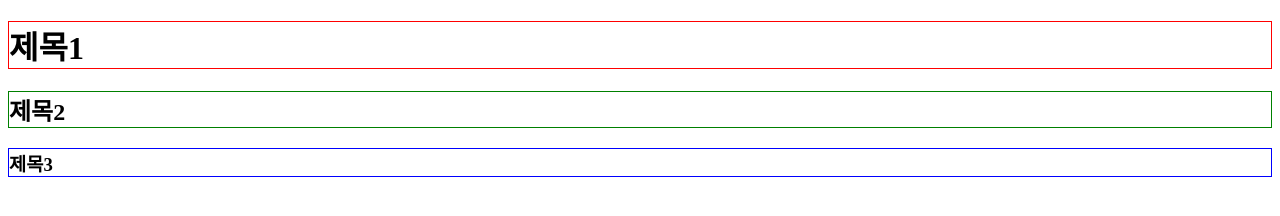
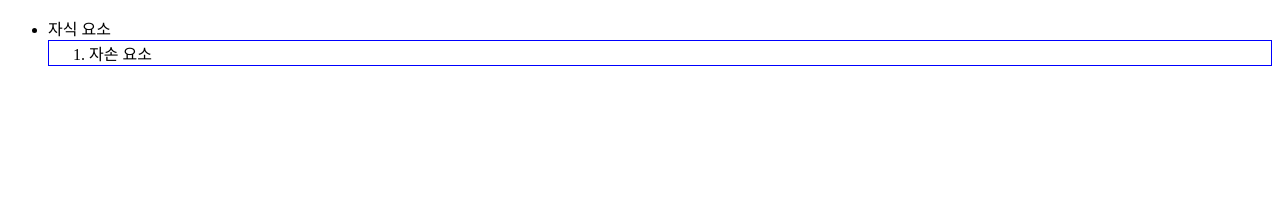
Before and after one commit to hadongkyoun/MyProject2, a plain HTML site: page index.html in a window 1280 px wide. Drawn offline with Linux system fonts and the light colour scheme.

Commit message:
Use child selector

```diff
--- a/css/style.css
+++ b/css/style.css
@@ -1,10 +1,4 @@
 @charset "utf-8";
-h1{
-  border: 1px solid red;
-}
-h2{
-  border: 1px solid green;
-}
-h3{
+ul>li>ol{
   border: 1px solid blue;
 }
--- a/index.html
+++ b/index.html
@@ -9,9 +9,14 @@
 </head>
 <body>
   <div>
-    <h1>제목1</h1>
-    <h2>제목2</h2>
-    <h3>제목3</h3>
+    <ul>
+      <li>
+        자식 요소
+        <ol>
+          <li>자손 요소</li>
+        </ol>
+      </li>
+    </ul>
   </div>
 </body>
 </html>
```
